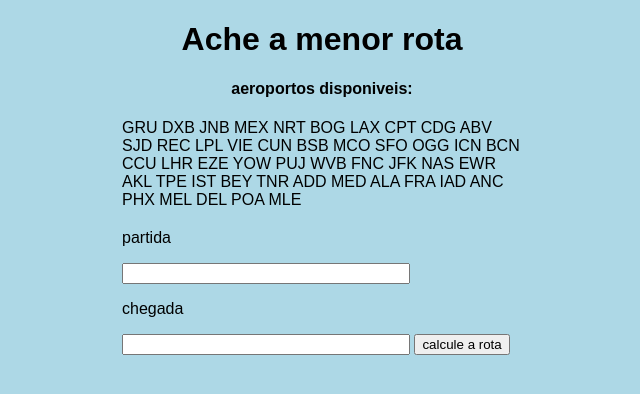
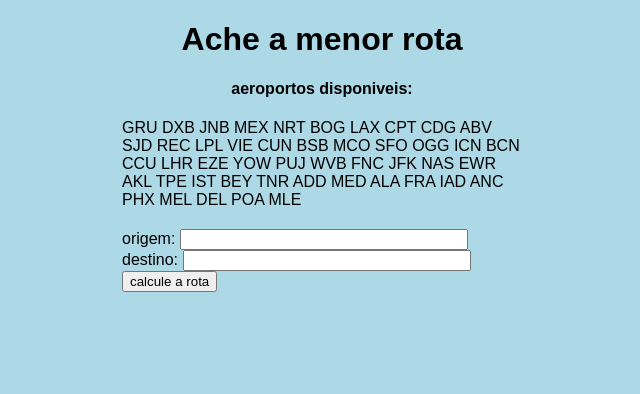
Before and after one commit to RodBC/pathFind-python, a Flask app: page / in a window 1280 px wide. Shown: the top 394 px of the page, without its empty margins (318-958 px from the left). Run offline with Flask 2, Linux system fonts and the light colour scheme.

Commit message:
adding the origin and destiny input fields and making its given value usable

```diff
--- a/templates/index.html
+++ b/templates/index.html
@@ -19,8 +19,11 @@
 
     <div class="form">
         <form action="/" method="POST">
-            <p>partida</p><input type="text" name="content" id="content">
-            <p>chegada</p><input type="text" name="content" id="content">
+            <label for="origem" class="form__label">origem:</label>
+            <input type="text" name="content" id="content">
+            <label for="destino" class="form__label">destino:</label>
+            <input type="text" name="content" id="content">
+
             <input type="submit" value="calcule a rota">
         </form>
     </div>
```
